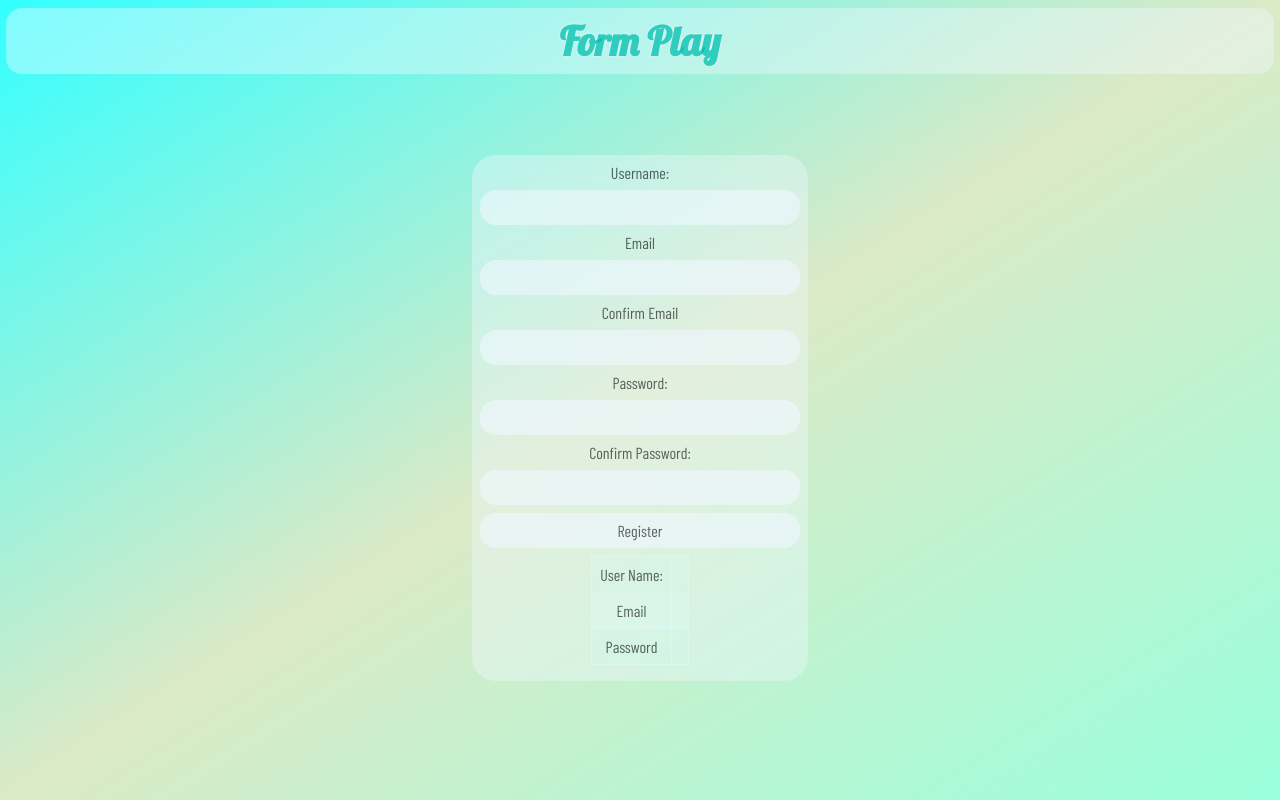
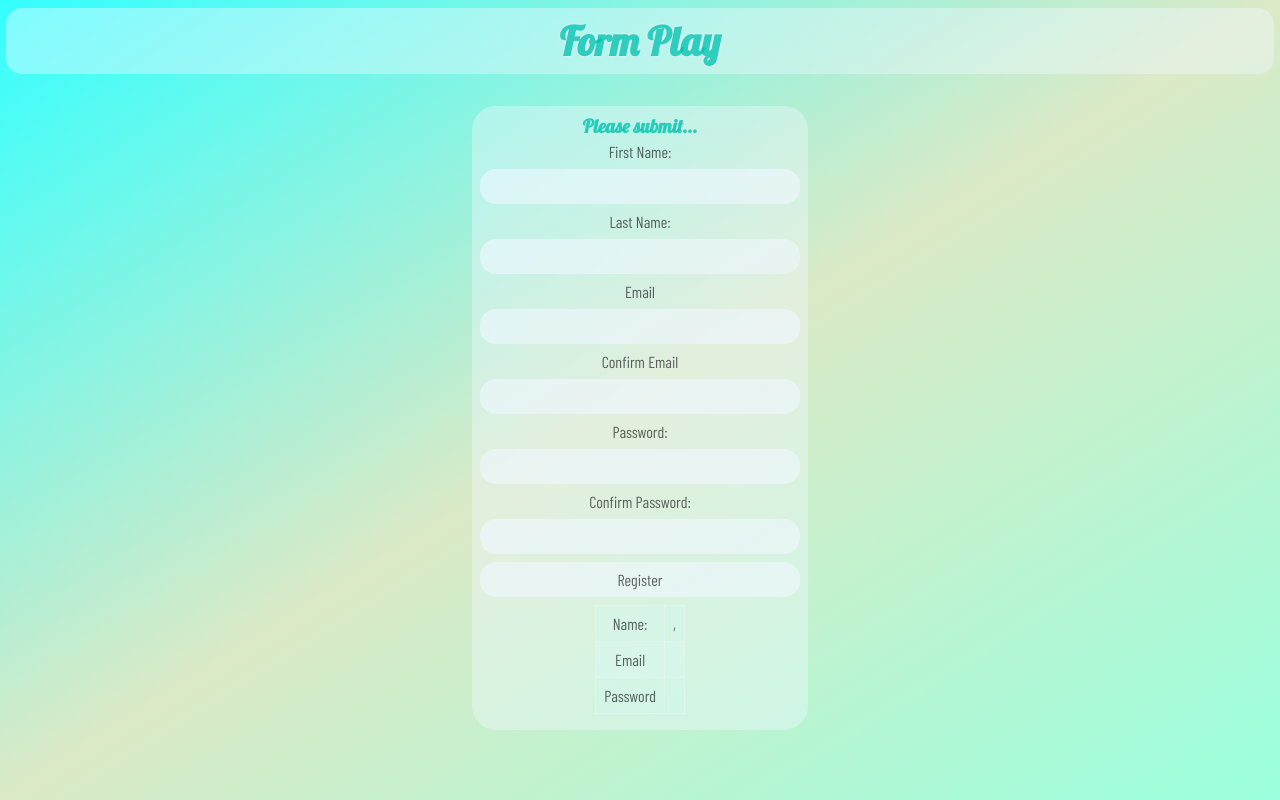
Before and after one commit to xtina-lt/MERN, a React (Create React App) app in the folder 2. React/form-play/: page / in a window 1280 px wide. Built offline with nearby package versions, Linux system fonts and the light colour scheme.

Commit message:
more forms/validation

```diff
--- a/2. React/form-play/src/components/UserForm.js
+++ b/2. React/form-play/src/components/UserForm.js
@@ -1,57 +1,90 @@
 import React, {useState} from 'react';
+// uppercase and lowercase
+// digits 0-9
+// characters ! # $ % & ' * + - / = ? ^_ ` { | } ~
+// charcter ".", not first or last, doesnt occur twice
+// eslint-disable-next-line
+const re = /^\w+([\.-]?\w+)*@\w+([\.-]?\w+)*(\.\w{2,3})+$/;
+const reP = /^(?=.*[a-z])(?=.*[A-Z])(?=.*\d)(?=.*[@$!%*?&])[A-Za-z\d@$!%*?&]{8,}$/
 
 const UserForm = (props) =>{
-    const [uName, setUName] = useState("");
+    const [first, setFirst] = useState("");
+    const [last, setLast] = useState("");
     const [email, setEmail] = useState("");
     const [confirmE, setConfirmE] = useState("");
     const [password, setPassword] = useState("");
     const [confirmP, setConfirmP] = useState("");
+    const [isSubmit, setSubmit] = useState(false);
 
     const createUser = (e) => {
         e.preventDefault();
 
-        const newUser = {uName, email, confirmE, password, confirmP};
+        const newUser = {first, last, email, confirmE, password, confirmP};
         console.log("Welcome, ", newUser);
-        setUName("");
+        setFirst("");
+        setLast("");
         setEmail("");
         setConfirmE("");
         setPassword("");
         setConfirmP("");
+        setSubmit(true);
     }
+
+    const getSumbit = () => {return (isSubmit) ? "Thanks for sumbitting!" : "Please submit...";}
 
     return(
         <div>
+            <h3>
+                {getSumbit()}
+            </h3>
             <form onSubmit = { createUser }>
+                {/* first name */}
                 <label>
-                    Username:
+                    First Name:
                 </label>
-                <input type="text" value={uName} onChange={(e)=> setUName(e.target.value)}/>
+                {(first.length < 2 && first.length > 0)? <p>Try 🥈 characters.</p>: null}
+                <input type="text" value={first} onChange={(e)=> setFirst(e.target.value)}/>
+                {/* last name */}
+                <label>
+                    Last Name:
+                </label>
+                {(last.length < 2 && last.length > 0)? <p>Try 🥈 characters.</p>: null}
+                <input type="text" value={last} onChange={(e)=> setLast(e.target.value)}/>
+                {/* email */}
                 <label>
                     Email
                 </label>
+                {(!email.match(re) && email.length > 0) ? <p>Try a VALID email 👼.</p> : null}
                 <input type="text" value={email} onChange={(e)=> setEmail(e.target.value)}/>
+                {/* confirm email */}
                 <label>
                     Confirm Email
                 </label>
-                <input type="text" value={confirmE} onChange={(e)=> setConfirmP(e.target.value)}/>
+                {(confirmE !== email && confirmE.length > 0) ? <p>Let's play the matching game</p> : null}
+                <input type="text" value={confirmE} onChange={(e)=> setConfirmE(e.target.value)}/>
+                {/* password */}
                 <label>
                     Password:
                 </label>
+                {(!password.match(reP) && password.length > 0) ? <p>Must be: 8 characters, 1 uppercase, 1 lowercase, 1 number, 1 special character.</p> : null}
                 <input type="password" value={password} onChange={(e)=> setPassword(e.target.value)}/>
+                {/* check password */}
                 <label>
                     Confirm Password:
                 </label>
-                <input type="confirmP" value={confirmP} onChange={(e)=> setConfirmP(e.target.value)}/>
+                {(confirmP !== password && confirmP.length > 0) ? <p>Let's play the matching game</p> : null}
+                <input type="password" value={confirmP} onChange={(e)=> setConfirmP(e.target.value)}/>
+                {/* submit */}
                 <input type ="submit" value="Register"/>
             </form>
 
             <table>
                 <tr>
                     <td>
-                        User Name:
+                        Name:
                     </td>
                     <td>
-                        {uName}
+                        {last}, {first}
                     </td>
                 </tr>
                 <tr>
```
